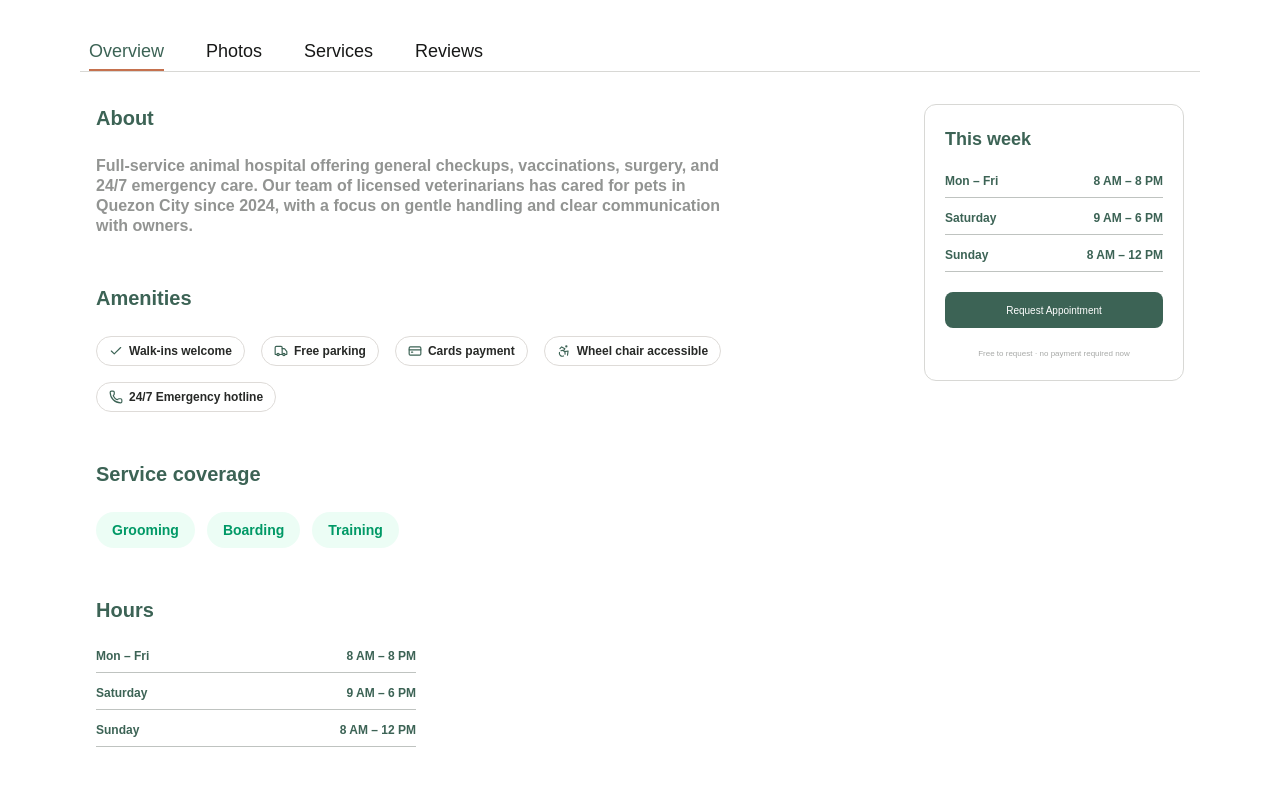
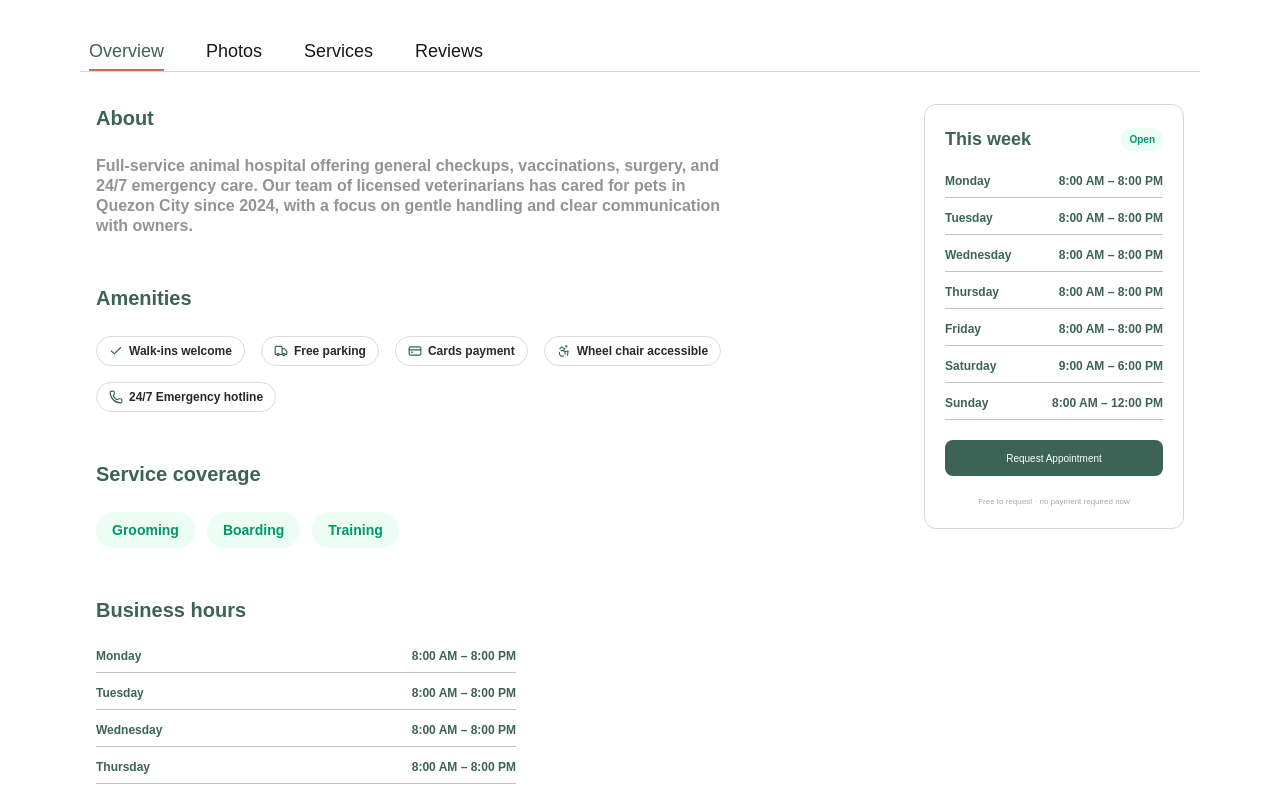
Before and after one commit to GarudaKurt/Aspen, a Next.js app: page /business-profile in a window 1280 px wide. Shown: the part 552-1340 px from the top of the page. Built offline with nearby package versions, Linux system fonts and the light colour scheme.

Commit message:
Render shared business hours on public profile

```diff
--- a/src/features/business-profile/components/business-profile.tsx
+++ b/src/features/business-profile/components/business-profile.tsx
@@ -21,6 +21,12 @@ import {
 } from "lucide-react";
 
 import { Button } from "@/components/ui/button";
+import {
+  formatBusinessTime,
+  getBusinessHoursStatus,
+  initialBusinessHours,
+  type BusinessHoursDay,
+} from "../business-hours";
 import { Card } from "@/components/ui/card";
 import {
   Select,
@@ -40,6 +46,7 @@ export type TenantProfileData = {
   description?: string;
   serviceCoverage?: string[];
   coverPhoto?: string | null;
+  businessHours?: BusinessHoursDay[];
   verified?: boolean;
 };
 
@@ -67,11 +74,7 @@ const amenities = [
   { label: "24/7 Emergency hotline", icon: Phone },
 ];
 
-const hours = [
-  ["Mon – Fri", "8 AM – 8 PM"],
-  ["Saturday", "9 AM – 6 PM"],
-  ["Sunday", "8 AM – 12 PM"],
-];
+
 
 type ServiceItem = {
   title: string;
@@ -151,6 +154,8 @@ export function BusinessProfile({
   const [activeTab, setActiveTab] = useState("Overview");
   const [saved, setSaved] = useState(false);
   const [coverPhoto, setCoverPhoto] = useState<string | null>(provider.coverPhoto ?? null);
+  const schedule = provider.businessHours ?? initialBusinessHours;
+  const businessStatus = getBusinessHoursStatus(schedule);
 
   const handleImageUpload = (
     event: ChangeEvent<HTMLInputElement>,
@@ -269,7 +274,7 @@ export function BusinessProfile({
         </section>
 
         <Card className="mt-14 grid overflow-hidden rounded-2xl border-[#d8d8d5] bg-white shadow-none sm:grid-cols-2 lg:mt-16 lg:grid-cols-4">
-          <Stat label="Status" value="OPEN - Closes 8 PM" />
+          <Stat label="Status" value={businessStatus.label} />
           <Stat label="Price tier" value="Start at 1500 - Premium" />
           <Stat label="Response time" value="Usually within 1 hr" />
           <Stat label="Since" value="Member since 2024" />
@@ -328,18 +333,8 @@ export function BusinessProfile({
                   </div>
                 </ProfileSection>
 
-                <ProfileSection title="Hours">
-                  <div className="max-w-[320px] space-y-3 text-xs font-semibold text-[#3c6355]">
-                    {hours.map(([day, time]) => (
-                      <div
-                        key={day}
-                        className="flex justify-between border-b border-[#bfc3c0] pb-2"
-                      >
-                        <span>{day}</span>
-                        <span>{time}</span>
-                      </div>
-                    ))}
-                  </div>
+                <ProfileSection title="Business hours">
+                  <BusinessHoursList schedule={schedule} />
                 </ProfileSection>
 
                 <ProfileSection title="Location">
@@ -362,7 +357,7 @@ export function BusinessProfile({
             )}
           </div>
 
-          <ScheduleCard />
+          <ScheduleCard schedule={schedule} />
         </div>
       </div>
     </main>
@@ -565,17 +560,34 @@ function PhotoGallery({ providerName }: { providerName: string }) {
   );
 }
 
-function ScheduleCard() {
+function BusinessHoursList({ schedule }: { schedule: BusinessHoursDay[] }) {
+  return (
+    <div className="max-w-[420px] space-y-3 text-xs font-semibold text-[#3c6355]">
+      {schedule.map((entry) => (
+        <div key={entry.day} className="flex justify-between gap-4 border-b border-[#bfc3c0] pb-2">
+          <span>{entry.day}</span>
+          <span className="text-right">
+            {entry.open ? `${formatBusinessTime(entry.openTime)} – ${formatBusinessTime(entry.closeTime)}` : "Closed"}
+          </span>
+        </div>
+      ))}
+    </div>
+  );
+}
+
+function ScheduleCard({ schedule }: { schedule: BusinessHoursDay[] }) {
+  const businessStatus = getBusinessHoursStatus(schedule);
+
   return (
     <Card className="h-fit rounded-xl border-[#d8d8d5] bg-white p-5 shadow-none">
-      <h2 className="text-lg font-bold text-[#3c6355]">This week</h2>
-      <div className="mt-5 space-y-3 text-xs font-semibold text-[#3c6355]">
-        {hours.map(([day, time]) => (
-          <div key={day} className="flex justify-between border-b border-[#bfc3c0] pb-2">
-            <span>{day}</span>
-            <span>{time}</span>
-          </div>
-        ))}
+      <div className="flex items-center justify-between gap-3">
+        <h2 className="text-lg font-bold text-[#3c6355]">This week</h2>
+        <span className={`rounded-full px-2 py-1 text-[10px] font-bold ${businessStatus.open ? "bg-emerald-50 text-emerald-600" : "bg-slate-100 text-slate-500"}`}>
+          {businessStatus.label}
+        </span>
+      </div>
+      <div className="mt-5">
+        <BusinessHoursList schedule={schedule} />
       </div>
       <Link
         href="/request-appointment"
```
